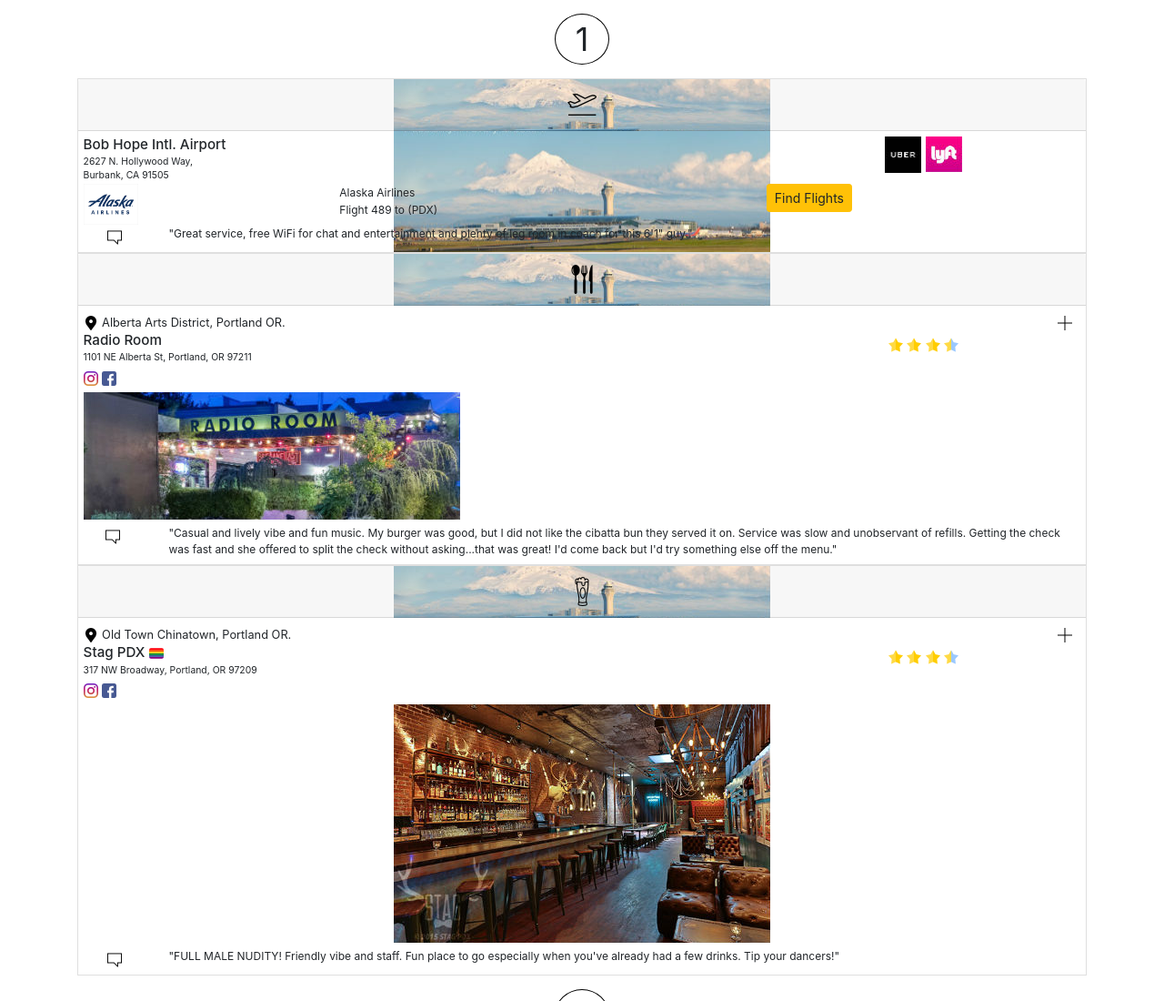
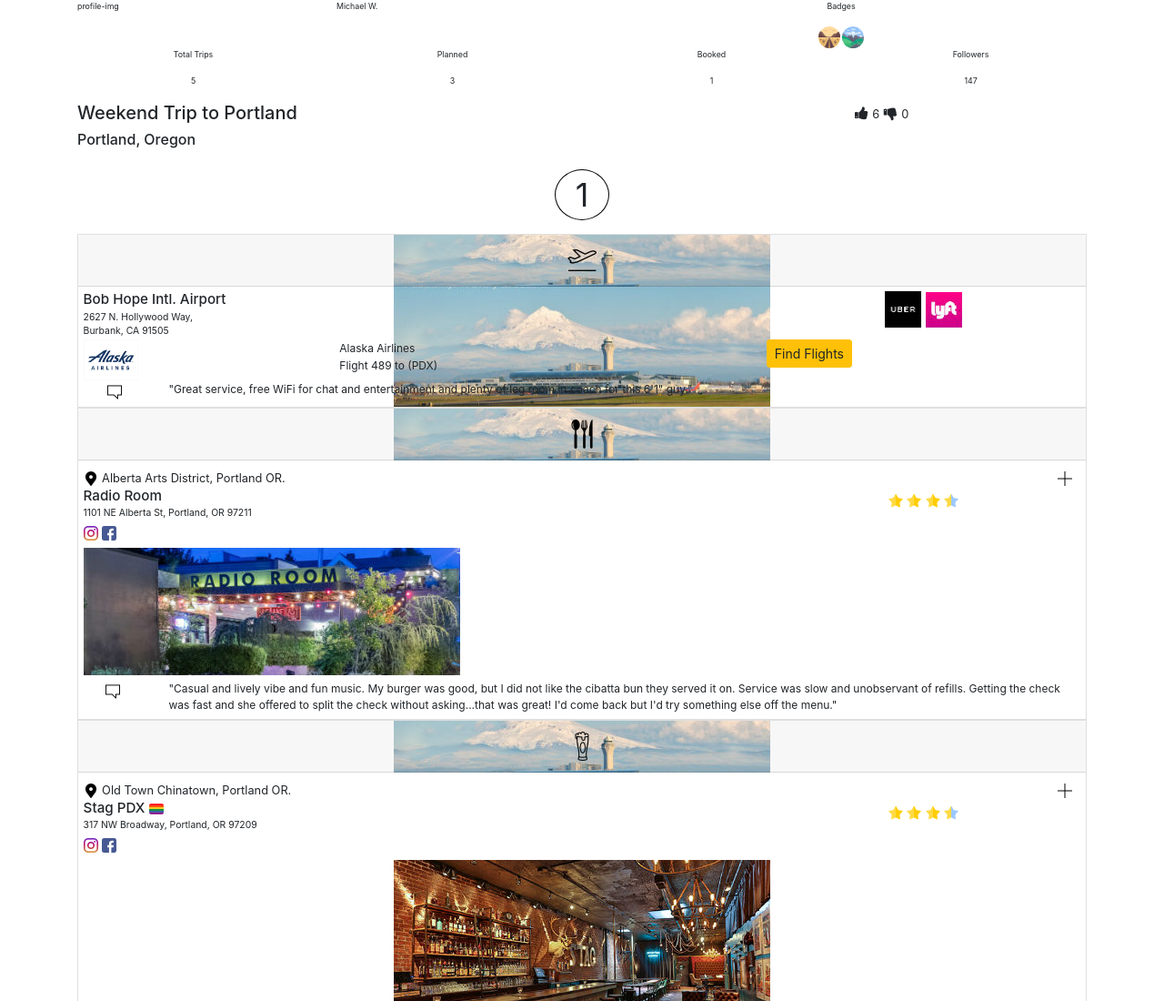
Before and after one commit to mpwashburn/tripcited-mockup, a plain HTML site: page template.html in a window 1280 px wide. Shown: the top 1100 px of the page at 91% size. Drawn offline with nearby package versions, Linux system fonts and the light colour scheme; files whose address does not match are found by name.

Commit message:
getting caught up

```diff
--- a/css/style.css
+++ b/css/style.css
@@ -1,5 +1,8 @@
 .itin-padding{
   padding-bottom:25px;
+}
+.profile{
+  font-size: .55rem;
 }
 .card-body{
   padding: .35rem !important;
--- a/template.html
+++ b/template.html
@@ -7,12 +7,53 @@
   <title>Tripcited User Test Mockup</title>
   <link rel="stylesheet" href="https://maxcdn.bootstrapcdn.com/bootstrap/4.0.0/css/bootstrap.min.css" integrity="sha384-Gn5384xqQ1aoWXA+058RXPxPg6fy4IWvTNh0E263XmFcJlSAwiGgFAW/dAiS6JXm" crossorigin="anonymous">
   <link href="https://maxcdn.bootstrapcdn.com/font-awesome/4.7.0/css/font-awesome.min.css" rel="stylesheet">
+  <link href="//maxcdn.bootstrapcdn.com/font-awesome/4.7.0/css/font-awesome.min.css" rel="stylesheet">
   <link rel="stylesheet" href="css/style.css">
 </head>
 <body>
 <div class="container itin-padding">
     <!-- <div id="accordion"> -->
-
+  <div class="profile">
+    <div class="row">
+      <div class="col-3">profile-img</div>
+      <div class="col-3"><p>Michael W.</p></div>
+      <div class="col-6 text-center">
+        <div class="col-12"><p>Badges</p></div>
+        <div class="col-12">
+            <img src="img/desert.png" alt="">
+            <img src="img/mountains.png" alt="">
+        </div>
+    </div>
+    </div>
+    <div class="row text-center">
+      <div class="col-3">
+        <p>Total Trips</p>
+        <p>5</p>
+      </div>
+      <div class="col-3">
+        <p>Planned</p>
+        <p>3</p>
+      </div>
+      <div class="col-3">
+        <p>Booked</p>
+        <p>1</p>
+      </div>
+      <div class="col-3">
+        <p>Followers</p>
+        <p>147</p>
+      </div>
+    </div>
+  </div>
+  <div class="row">
+      <div class="col-9">
+        <h5>Weekend Trip to Portland</h5>
+        <h6>Portland, Oregon</h6>
+      </div>
+      <div class="col-3">
+        <i class="fa fa-thumbs-up"></i> <small>6</small>
+        <i class="fa fa-thumbs-down"></i> <small>0</small>
+      </div>
+    </div>
       <div class="number-wrap">
         <div class="number">
           <span>1</span>
```
Also changed, not shown: img/desert.png (added), img/mountains.png (added).
